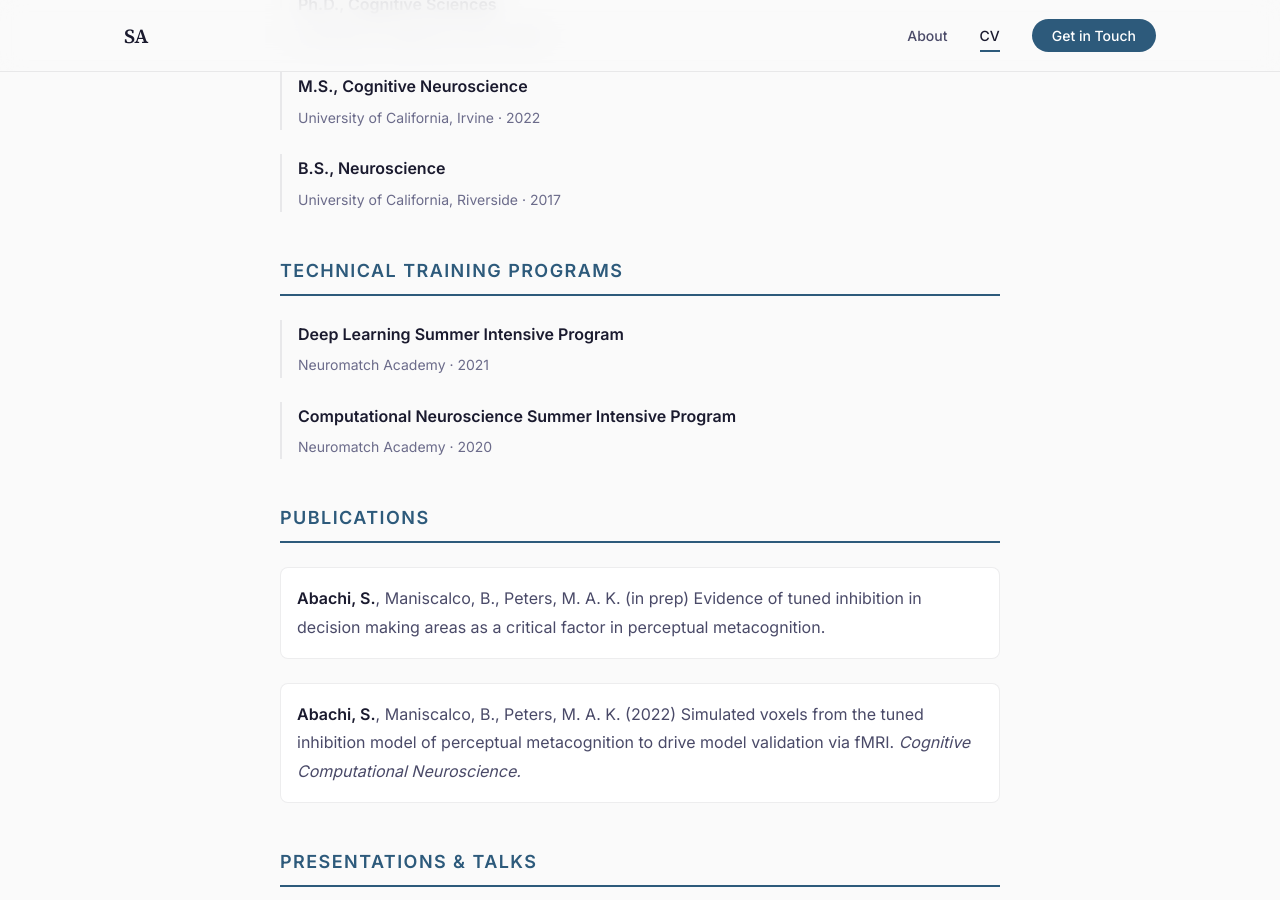
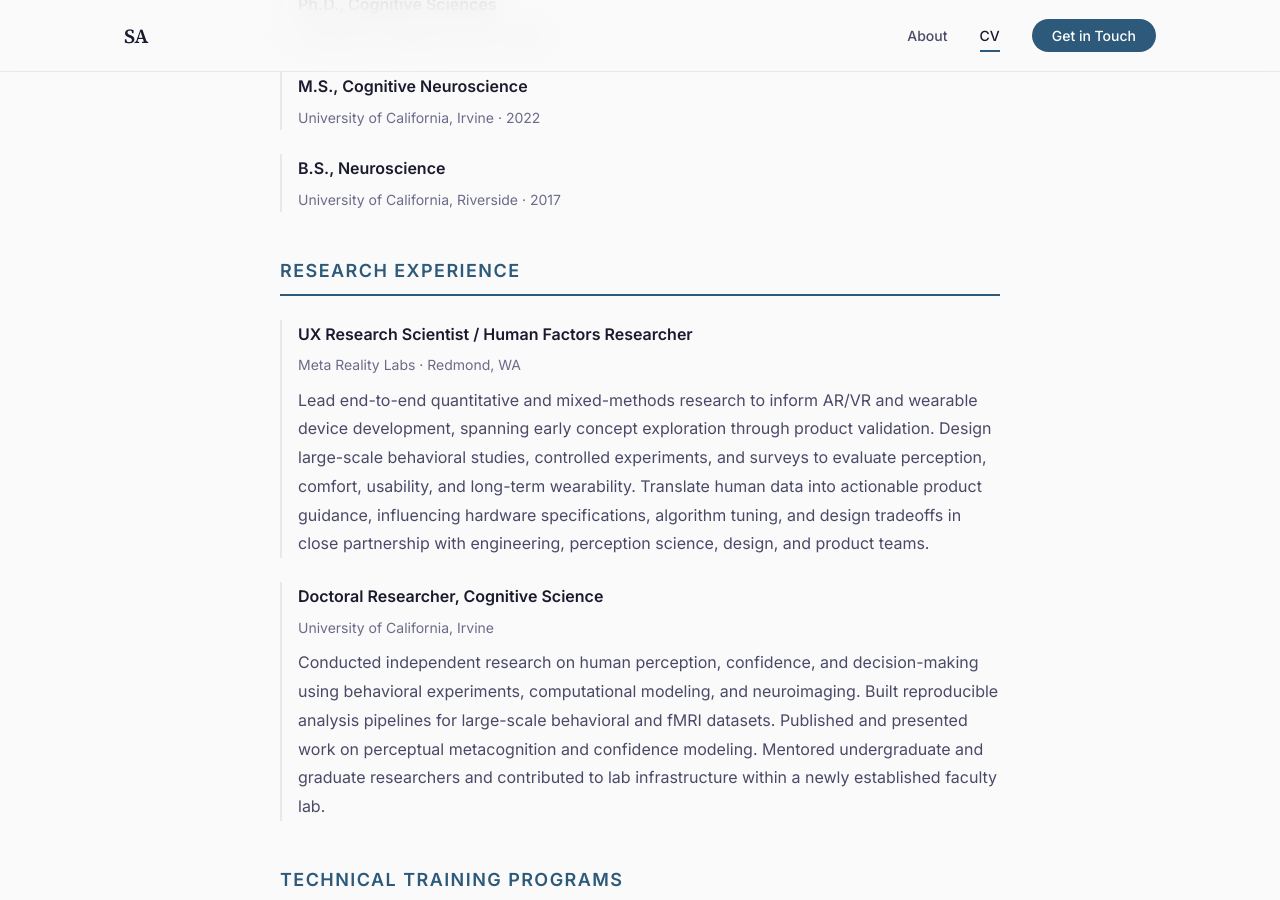
Before and after one commit to shaida-abachi/shaida-abachi.github.io, a Jekyll site: the page built from cv/index.html, in a window 1280 px wide and 900 px high, scrolled down 397 px. Built offline with Jekyll 4.4.1, drawn with Linux system fonts in a browser that asks for light colours.

Commit message:
Add research experience

```diff
--- a/cv/index.html
+++ b/cv/index.html
@@ -31,8 +31,32 @@ title: CV | Shaida Abachi
     </div>
   </section>
 
+  <section class="cv-section">
+    <h2>Research Experience</h2>
 
-   <section class="cv-section">
+    <div class="cv-item">
+      <p class="cv-item-title">UX Research Scientist / Human Factors Researcher</p>
+      <p class="cv-item-subtitle">Meta Reality Labs · Redmond, WA</p>
+      <p class="cv-item-description">
+        Lead end-to-end quantitative and mixed-methods research to inform AR/VR and wearable device development, spanning early concept exploration through product validation.
+        Design large-scale behavioral studies, controlled experiments, and surveys to evaluate perception, comfort, usability, and long-term wearability.
+        Translate human data into actionable product guidance, influencing hardware specifications, algorithm tuning, and design tradeoffs in close partnership with engineering, perception science, design, and product teams.
+      </p>
+    </div>
+
+    <div class="cv-item">
+      <p class="cv-item-title">Doctoral Researcher, Cognitive Science</p>
+      <p class="cv-item-subtitle">University of California, Irvine</p>
+      <p class="cv-item-description">
+        Conducted independent research on human perception, confidence, and decision-making using behavioral experiments, computational modeling, and neuroimaging.
+        Built reproducible analysis pipelines for large-scale behavioral and fMRI datasets.
+        Published and presented work on perceptual metacognition and confidence modeling.
+        Mentored undergraduate and graduate researchers and contributed to lab infrastructure within a newly established faculty lab.
+      </p>
+    </div>
+  </section>
+
+  <section class="cv-section">
     <h2>Technical Training Programs</h2>
 
     <div class="cv-item">
@@ -44,8 +68,7 @@ title: CV | Shaida Abachi
       <p class="cv-item-title">Computational Neuroscience Summer Intensive Program</p>
       <p class="cv-item-subtitle">Neuromatch Academy · 2020</p>
     </div>
-   </section>
-
+  </section>
 
   <section class="cv-section">
     <h2>Publications</h2>
@@ -59,7 +82,6 @@ title: CV | Shaida Abachi
     </div>
   </section>
 
-
   <section class="cv-section">
     <h2>Presentations & Talks</h2>
 
@@ -68,7 +90,6 @@ title: CV | Shaida Abachi
       <p class="cv-item-subtitle">Society for Neuroscience · Poster Presentation · 2025</p>
       <p class="cv-item-description">Olsson, E., <strong>Abachi, S.</strong>, Maniscalco, B., Cushing, C. A., Peters, M. A. K.</p>
     </div>
-
 
     <div class="cv-item">
       <p class="cv-item-title">Decoding confidence from frontal regions to validate tuned inhibition as a model of perceptual metacognition</p>
@@ -119,12 +140,11 @@ title: CV | Shaida Abachi
     </div>
   </section>
 
-
   <section class="cv-section">
     <h2>Awards</h2>
 
     <div class="cv-item">
-      <p class="cv-item-title">Associate Dean’s Fellowship Award </p>
+      <p class="cv-item-title">Associate Dean’s Fellowship Award</p>
       <p class="cv-item-subtitle">University of California, Irvine · 2023</p>
     </div>
 
@@ -148,7 +168,6 @@ title: CV | Shaida Abachi
       <p class="cv-item-subtitle">University of California, Riverside · 2018</p>
     </div>
   </section>
-
 
   <section class="cv-section">
     <h2>Teaching Experience</h2>
```
